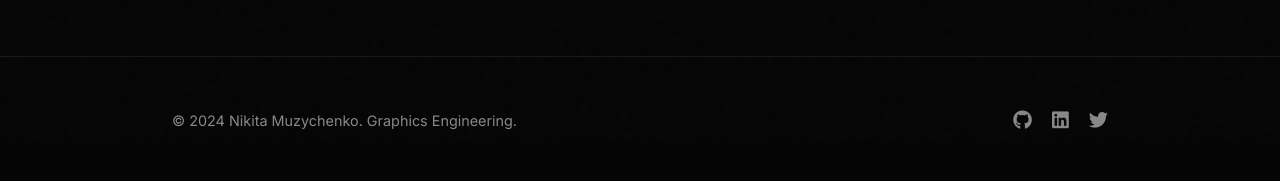
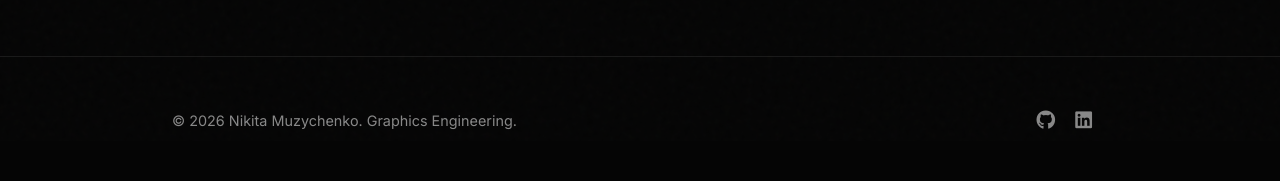
Before and after one commit to MuzychenkoNikita/MuzychenkoNikita.github.io, a Jekyll site: the page built from blog.html, in a window 1280 px wide. Shown: the part 759-940 px from the top of the page. Built offline with Jekyll 4.4.1, drawn with Linux system fonts in a browser that asks for light colours.

Commit message:
update socials

```diff
--- a/_layouts/default.html
+++ b/_layouts/default.html
@@ -39,11 +39,11 @@
 
     <footer>
         <div class="footer-content">
-            <p class="copyright">© 2024 Nikita Muzychenko. Graphics Engineering.</p>
+            <p class="copyright">© 2026 Nikita Muzychenko. Graphics Engineering.</p>
             <div class="socials">
-                <a href="#"><i class="fab fa-github"></i></a>
-                <a href="#"><i class="fab fa-linkedin"></i></a>
-                <a href="#"><i class="fab fa-twitter"></i></a>
+                <a href="https://github.com/MuzychenkoNikita"><i class="fab fa-github"></i></a>
+                <a href="https://www.linkedin.com/in/nikitamu/"><i class="fab fa-linkedin"></i></a>
+                <a href="https://x.com/Nevp0pad"><i class="fa-x-twitter"></i></a>
             </div>
         </div>
     </footer>
```
